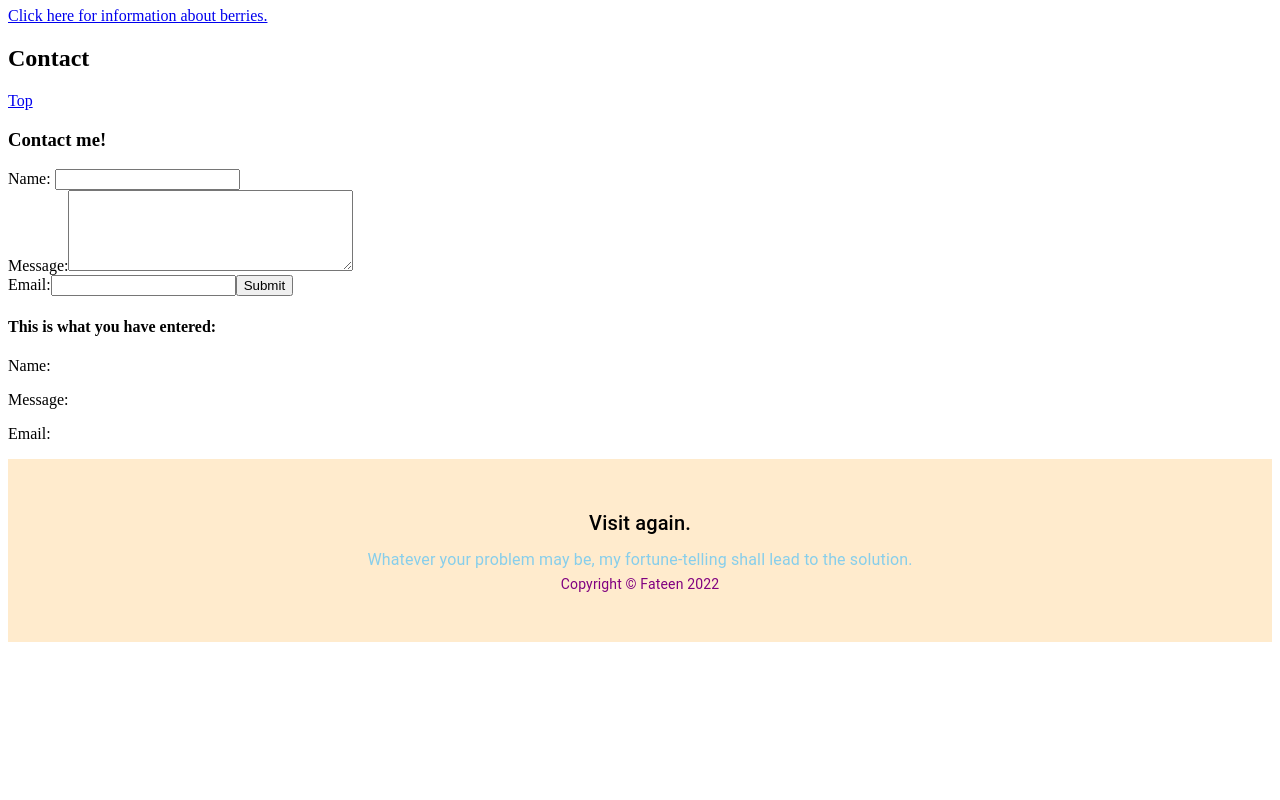
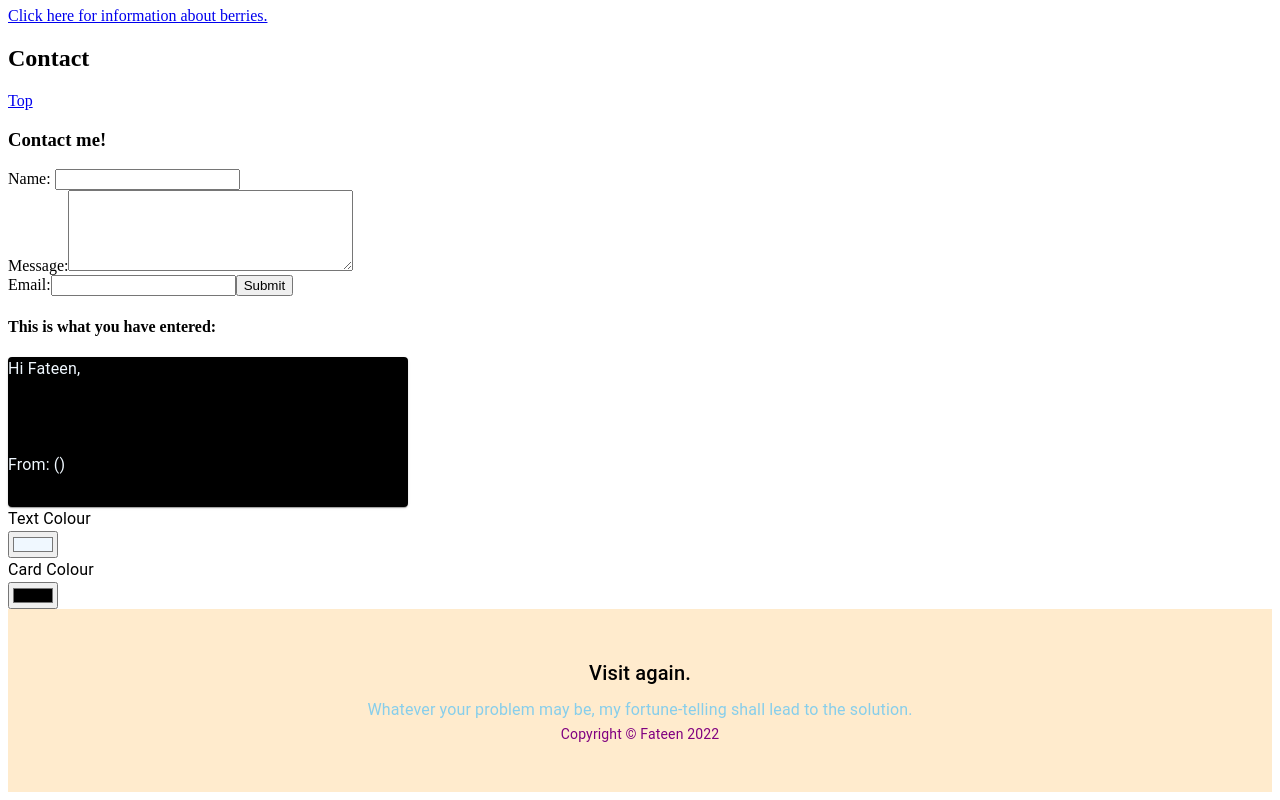
Before and after one commit to MeganJade5/fateens-chamber, a React (Create React App) app: page / in a window 1280 px wide. Shown: the part 2919-3719 px from the top of the page. Before the commit the page ends 3569 px from the top, so only its background shows below. Built offline with nearby package versions, Linux system fonts and the light colour scheme; no server answers.

Commit message:
created a card for contactHook with colour pickers for card background and text

```diff
--- /dev/null
+++ b/src/components/ColourChoicePanel.jsx
@@ -0,0 +1,37 @@
+import React from "react";
+import { Box, Typography } from "@mui/material";
+
+const ColourChoicePanel = (props) => {
+  const { textColour, cardColour, setTextColour, setCardColour } = props;
+
+  function handleChange(event) {
+    let { name, value } = event.target;
+    if (name === "text-colour") {
+      setTextColour(value);
+    } else if (name === "card-colour") {
+      setCardColour(value);
+    }
+  }
+
+  return (
+    <Box>
+      <Typography>Text Colour</Typography>
+      <input
+        name="text-colour"
+        type="color"
+        value={textColour}
+        onChange={handleChange}
+      />
+
+      <Typography>Card Colour</Typography>
+      <input
+        name="card-colour"
+        type="color"
+        value={cardColour}
+        onChange={handleChange}
+      />
+    </Box>
+  );
+};
+
+export default ColourChoicePanel;
--- a/src/components/ContactHook.jsx
+++ b/src/components/ContactHook.jsx
@@ -2,10 +2,8 @@
 
 import React, { useReducer } from "react";
 import reducer from "./utils/ContactReducer";
-
-// function ContactHooks() {
-
-// }
+import MessageCard from "./MessageCard";
+import ColourChoicePanel from "./ColourChoicePanel";
 
 function ContactHook() {
   //const [contactFormData, setContactFormData] = useState(initialContactFormData);
@@ -14,32 +12,40 @@ function ContactHook() {
     name: "",
     message: "",
     email: "",
-    userMessage: ""
-  }
+    userMessage: "",
+    textColour: "#f0f8ff",
+    cardColour: "#000000",
+  };
 
   const [store, dispatch] = useReducer(reducer, initialState);
-  const {name, message, email, userMessage} = store;
-
-  // function handleOnChange(event) {
-  //   setContactFormData({
-  //     ...contactFormData, // destructuring to get form data
-  //     // square brackets means that it's a key we're setting state with
-  //     [event.target.name]: event.target.value
-  //   })
-  // }
+  const { name, message, email, userMessage, textColour, cardColour } = store;
 
   function handleOnChange(event) {
     dispatch({
       type: "setFormData",
-      data: event.target
-    })
+      data: event.target,
+    });
   }
 
-  function setUserMessage(userMessage){
+  function setUserMessage(userMessage) {
     dispatch({
-      type: 'setUserMessage',
-      data: userMessage
-    })
+      type: "setUserMessage",
+      data: userMessage,
+    });
+  }
+
+  function setTextColour(colour) {
+    dispatch({
+      type: "setTextColour",
+      data: colour,
+    });
+  }
+
+  function setCardColour(colour) {
+    dispatch({
+      type: "setCardColour",
+      data: colour,
+    });
   }
 
   function handleSubmit(event) {
@@ -52,9 +58,7 @@ function ContactHook() {
       setUserMessage("Email must be provided.");
     } else if (!isNaN(parseInt(message))) {
       setUserMessage("Message must not be a number.");
-    } else if (
-      message.toLowerCase().split(" ").join("").includes("moist")
-    ) {
+    } else if (message.toLowerCase().split(" ").join("").includes("moist")) {
       setUserMessage("Please refrain from such language.");
     } else {
       setUserMessage("All is okay!");
@@ -106,9 +110,19 @@ function ContactHook() {
 
       <div>
         <h4>This is what you have entered:</h4>
-        <p>Name: {name}</p>
-        <p>Message: {message}</p>
-        <p>Email: {email}</p>
+        <MessageCard
+          name={name}
+          message={message}
+          email={email}
+          textColour={textColour}
+          cardColour={cardColour}
+        />
+        <ColourChoicePanel
+          textColour={textColour}
+          cardColour={cardColour}
+          setTextColour={setTextColour}
+          setCardColour={setCardColour}
+        />
       </div>
     </section>
   );
--- /dev/null
+++ b/src/components/MessageCard.jsx
@@ -0,0 +1,26 @@
+import { Box, Card, Typography } from "@mui/material";
+import React from "react";
+
+const MessageCard = (props) => {
+  const { message, email, name, textColour, cardColour } = props;
+  return (
+    <Box>
+      <Card
+        style={{ backgroundColor: cardColour }}
+        sx={{ maxWidth: 400, height: 150, wordWrap: "break-word" }}
+      >
+        <Typography color={textColour}>
+          Hi Fateen,
+          <br></br>
+          <br></br>
+          {message}
+          <br></br>
+          <br></br>
+          From: {name} ({email})
+        </Typography>
+      </Card>
+    </Box>
+  );
+};
+
+export default MessageCard;
--- a/src/components/utils/ContactReducer.jsx
+++ b/src/components/utils/ContactReducer.jsx
@@ -1,17 +1,31 @@
-export default function reducer(state, action){
-    switch(action.type) {
-        case 'setFormData': {
-            return {
-                ...state,
-                [action.data.name]: action.data.value
-            }
-        }
-        case 'setUserMessage': {
-            return {
-                ...state,
-                userMessage: action.data
-            }
-        }
-        default: return state
+export default function reducer(state, action) {
+  switch (action.type) {
+    case "setFormData": {
+      return {
+        ...state,
+        [action.data.name]: action.data.value,
+      };
     }
+    case "setUserMessage": {
+      return {
+        ...state,
+        userMessage: action.data,
+      };
+    }
+    case "setTextColor": {
+      return {
+        ...state,
+        textColor: action.data,
+      };
+    }
+    case "setCardColor": {
+      return {
+        ...state,
+        cardColor: action.data,
+      };
+    }
+
+    default:
+      return state;
+  }
 }
```
